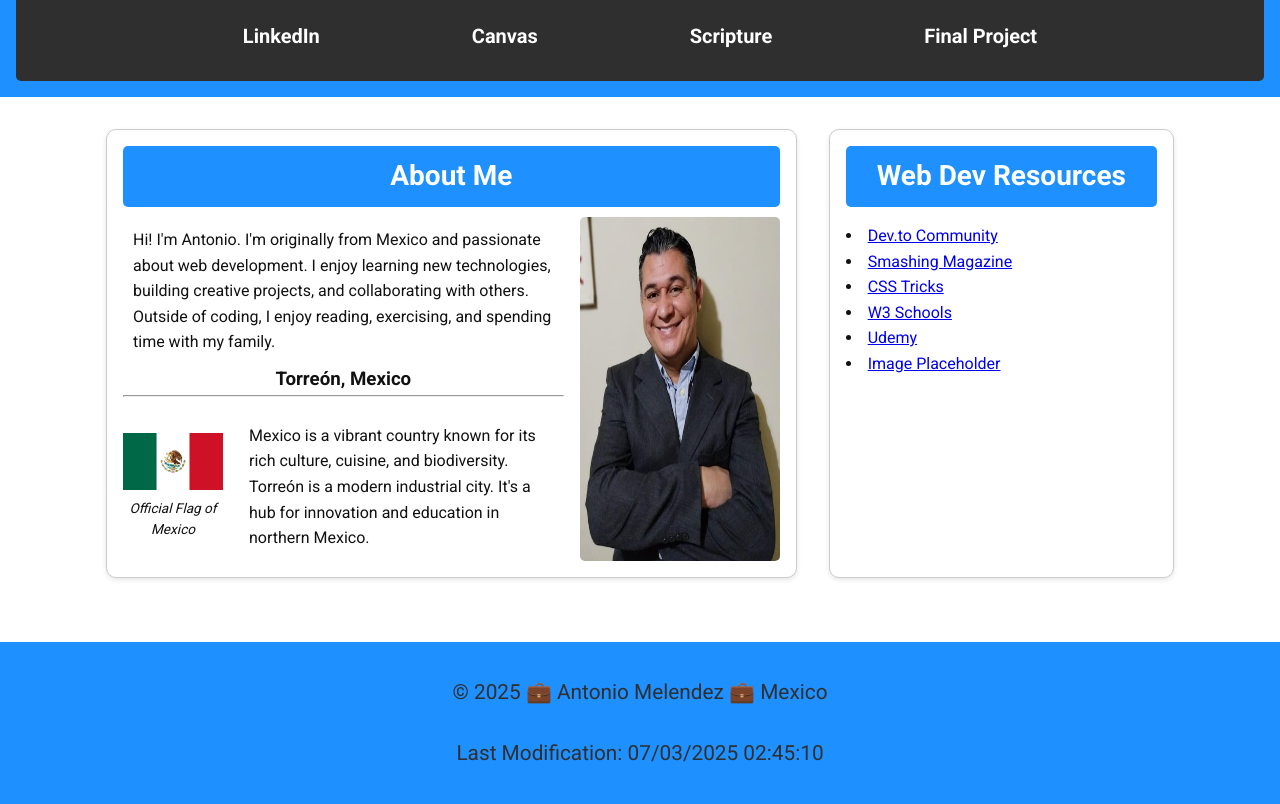
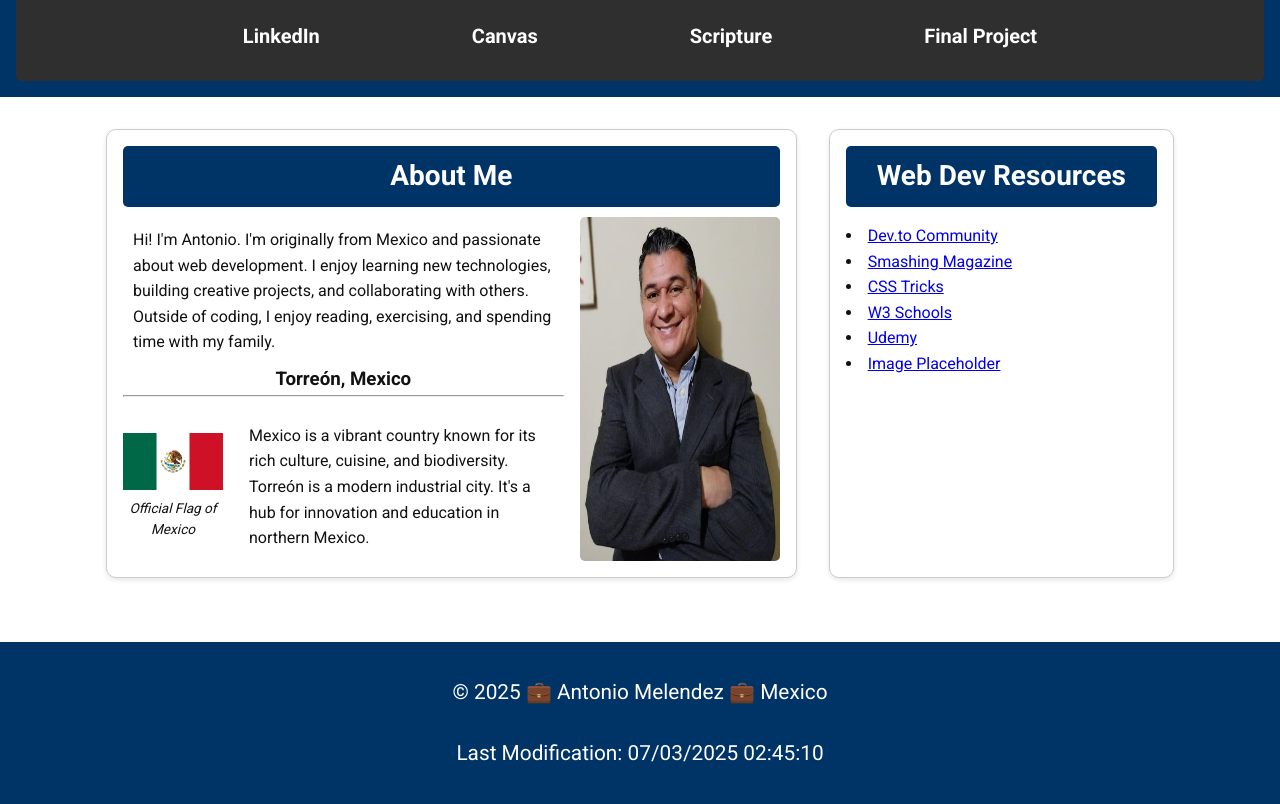
Before and after one commit to github-antoniomelendez/wdd131, a plain HTML site: page index.html in a window 1280 px wide. Shown: the part 76-880 px from the top of the page. Drawn offline with Linux system fonts and the light colour scheme.

Commit message:
contrast AAA issues

```diff
--- a/styles/base.css
+++ b/styles/base.css
@@ -2,7 +2,7 @@
 @import url('https://fonts.googleapis.com/css2?family=Roboto:wght@400;700&display=swap');
 
 :root {
-    --primary-color: dodgerblue;
+    --primary-color: #003366;
     --text-color: #111;
     --light-bg: white;
     --nav-bg: #2f2f2f;
@@ -178,7 +178,7 @@ p {
 /* Footer */
 footer {
     background-color: var(--primary-color);
-    color: var(--nav-bg);
+    color: var(--light-bg);
     text-align: center;
     padding: 1rem;
     margin-top: 2rem;
@@ -190,5 +190,5 @@ footer p {
 }
 
 #lastModified {
-    color: var(--nav-bg);
+    color: var(--light-bg);
 }
```
